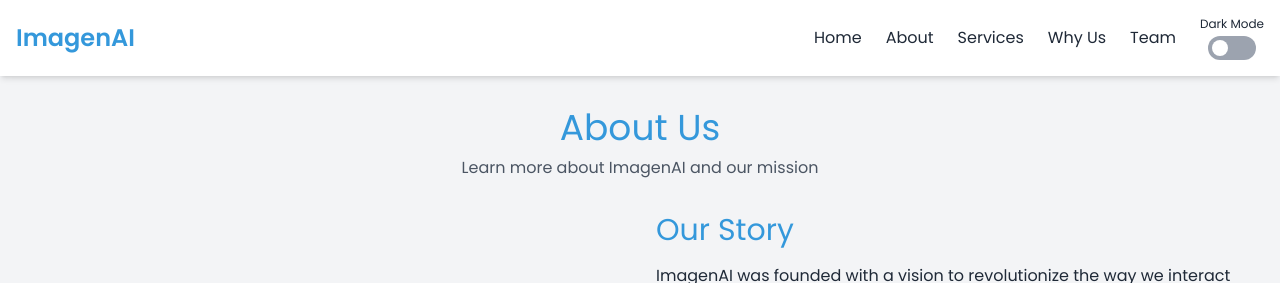
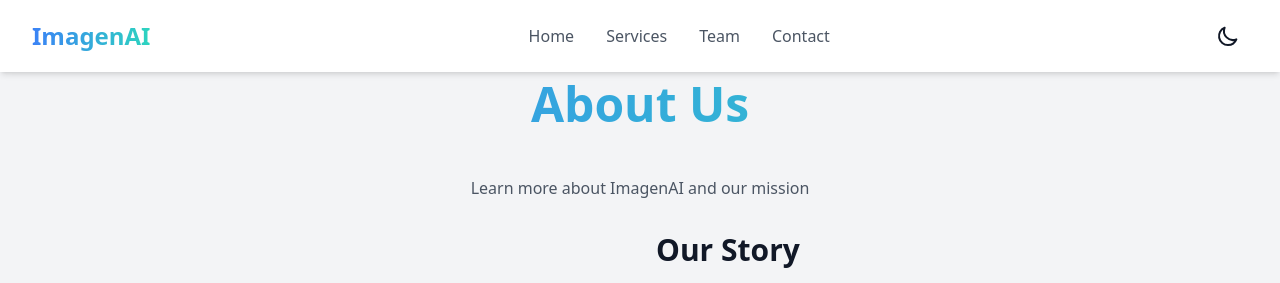
Before and after one commit to Lakshan2023/ImageneAI, a Flask app: page /about in a window 1280 px wide. Shown: the top 283 px of the page. Run offline with Flask 3, Linux system fonts and the light colour scheme; some libraries are stand-ins or nearby versions.

Commit message:
about changes

```diff
--- a/Application/templates/about.html
+++ b/Application/templates/about.html
@@ -1,148 +1,94 @@
 <!DOCTYPE html>
-<html lang="en" class="dark:bg-gray-900">
+<html lang="en" x-data="{ darkMode: false, mobileMenuOpen: false }" :class="{ 'dark': darkMode }">
 <head>
     <meta charset="UTF-8">
     <meta name="viewport" content="width=device-width, initial-scale=1.0">
     <title>About Us - ImagenAI</title>
-    <link href="https://fonts.googleapis.com/css2?family=Poppins:wght@300;400;600&display=swap" rel="stylesheet">
+    <link href="https://fonts.googleapis.com/css2?family=Inter:wght@300;400;600;700&display=swap" rel="stylesheet">
     <script src="https://cdn.tailwindcss.com"></script>
-    <script>
-        tailwind.config = {
-            darkMode: 'class',
-            theme: {
-                extend: {
-                    colors: {
-                        primary: '#3498db',
-                        secondary: '#2ecc71',
-                        accent: '#e74c3c',
-                    },
-                    fontFamily: {
-                        poppins: ['Poppins', 'sans-serif'],
-                    },
-                },
-            },
+    <script src="https://unpkg.com/alpinejs@3.x.x/dist/cdn.min.js" defer></script>
+    <script src="https://cdnjs.cloudflare.com/ajax/libs/gsap/3.11.4/gsap.min.js"></script>
+    <script src="https://cdnjs.cloudflare.com/ajax/libs/gsap/3.11.4/ScrollTrigger.min.js"></script>
+    <style>
+        [x-cloak] {
+            display: none !important;
         }
-    </script>
+    </style>
 </head>
-<body class="font-poppins bg-gray-100 text-gray-800 dark:bg-gray-900 dark:text-gray-200 transition-colors duration-300">
-    <header class="bg-white dark:bg-gray-800 shadow-md sticky top-0 z-50 transition-colors duration-300">
-        <nav class="container mx-auto px-4 py-4">
-            <div class="flex items-center justify-between">
-                <a href="index.html" class="text-2xl font-semibold text-primary">ImagenAI</a>
-                <button id="navbarToggle" class="md:hidden text-gray-800 dark:text-gray-200 focus:outline-none">
-                    <svg class="w-6 h-6" fill="none" stroke="currentColor" viewBox="0 0 24 24" xmlns="http://www.w3.org/2000/svg">
-                        <path stroke-linecap="round" stroke-linejoin="round" stroke-width="2" d="M4 6h16M4 12h16m-7 6h7"></path>
+
+<body class="bg-gray-50 dark:bg-gray-900 text-gray-900 dark:text-gray-100 font-sans antialiased">
+    <header class="fixed w-full z-50 bg-white dark:bg-gray-800 shadow-md transition-colors duration-300" x-data="{ atTop: true }" @scroll.window="atTop = (window.pageYOffset > 50) ? false : true" :class="{ 'bg-opacity-90 backdrop-blur-lg': !atTop }">
+        <div class="container mx-auto px-4 sm:px-6 lg:px-8">
+            <div class="flex justify-between items-center py-4">
+                <a href="#" class="text-2xl font-bold bg-clip-text text-transparent bg-gradient-to-r from-blue-500 to-teal-400">ImagenAI</a>
+                <nav class="hidden md:flex space-x-8">
+                    <a href="#home" class="text-gray-600 dark:text-gray-300 hover:text-blue-500 dark:hover:text-blue-400 transition-colors">Home</a>
+                    <a href="#services" class="text-gray-600 dark:text-gray-300 hover:text-blue-500 dark:hover:text-blue-400 transition-colors">Services</a>
+                    <a href="#team" class="text-gray-600 dark:text-gray-300 hover:text-blue-500 dark:hover:text-blue-400 transition-colors">Team</a>
+                    <a href="#contact" class="text-gray-600 dark:text-gray-300 hover:text-blue-500 dark:hover:text-blue-400 transition-colors">Contact</a>
+                </nav>
+                <div class="flex items-center">
+                    <button @click="darkMode = !darkMode" class="p-2 rounded-full hover:bg-gray-200 dark:hover:bg-gray-700 transition-colors focus:outline-none focus:ring-2 focus:ring-blue-500">
+                        <svg x-show="!darkMode" xmlns="http://www.w3.org/2000/svg" class="h-6 w-6" fill="none" viewBox="0 0 24 24" stroke="currentColor">
+                            <path stroke-linecap="round" stroke-linejoin="round" stroke-width="2" d="M20.354 15.354A9 9 0 018.646 3.646 9.003 9.003 0 0012 21a9.003 9.003 0 008.354-5.646z" />
+                        </svg>
+                        <svg x-show="darkMode" xmlns="http://www.w3.org/2000/svg" class="h-6 w-6" fill="none" viewBox="0 0 24 24" stroke="currentColor">
+                            <path stroke-linecap="round" stroke-linejoin="round" stroke-width="2" d="M12 3v1m0 16v1m9-9h-1M4 12H3m15.364 6.364l-.707-.707M6.343 6.343l-.707-.707m12.728 0l-.707.707M6.343 17.657l-.707.707M16 12a4 4 0 11-8 0 4 4 0 018 0z" />
                         </svg>
                     </button>
-                <div id="navLinks" class="hidden md:flex md:items-center md:space-x-6">
-                    <a href="index.html" class="block py-2 md:inline-block md:py-0 hover:text-primary transition-colors duration-300">Home</a>
-                    <a href="about.html" class="block py-2 md:inline-block md:py-0 hover:text-primary transition-colors duration-300">About</a>
-                    <a href="services.html" class="block py-2 md:inline-block md:py-0 hover:text-primary transition-colors duration-300">Services</a>
-                    <a href="why-us.html" class="block py-2 md:inline-block md:py-0 hover:text-primary transition-colors duration-300">Why Us</a>
-                    <a href="team.html" class="block py-2 md:inline-block md:py-0 hover:text-primary transition-colors duration-300">Team</a>
-                    <div class="flex flex-col items-start md:items-center py-2 md:py-0">
-                        <span id="darkModeLabel" class="mb-1 text-xs">Dark Mode</span>
-                        <div class="relative">
-                            <input type="checkbox" id="darkModeToggle" class="hidden">
-                            <label for="darkModeToggle" class="cursor-pointer block w-10 h-5 md:w-12 md:h-6 bg-gray-400 rounded-full transition-colors duration-300">
-                                <div class="absolute left-1 top-1 w-3 h-3 md:w-4 md:h-4 bg-white rounded-full transition-transform duration-300 transform"></div>
-                            </label>
+                    <button @click="mobileMenuOpen = !mobileMenuOpen" class="ml-4 md:hidden p-2 rounded-md hover:bg-gray-200 dark:hover:bg-gray-700 transition-colors focus:outline-none focus:ring-2 focus:ring-blue-500">
+                        <svg xmlns="http://www.w3.org/2000/svg" class="h-6 w-6" fill="none" viewBox="0 0 24 24" stroke="currentColor">
+                            <path stroke-linecap="round" stroke-linejoin="round" stroke-width="2" d="M4 6h16M4 12h16M4 18h16" />
+                        </svg>
+                    </button>
                 </div>
             </div>
         </div>
+        <div x-show="mobileMenuOpen" x-transition:enter="transition ease-out duration-200" x-transition:enter-start="opacity-0 transform scale-90" x-transition:enter-end="opacity-100 transform scale-100" x-transition:leave="transition ease-in duration-200" x-transition:leave-start="opacity-100 transform scale-100" x-transition:leave-end="opacity-0 transform scale-90" class="md:hidden absolute top-full left-0 w-full bg-white dark:bg-gray-800 shadow-lg py-2" x-cloak>
+            <a href="#home" class="block px-4 py-2 text-gray-600 dark:text-gray-300 hover:bg-gray-200 dark:hover:bg-gray-700">Home</a>
+            <a href="#services" class="block px-4 py-2 text-gray-600 dark:text-gray-300 hover:bg-gray-200 dark:hover:bg-gray-700">Services</a>
+            <a href="#team" class="block px-4 py-2 text-gray-600 dark:text-gray-300 hover:bg-gray-200 dark:hover:bg-gray-700">Team</a>
+            <a href="#contact" class="block px-4 py-2 text-gray-600 dark:text-gray-300 hover:bg-gray-200 dark:hover:bg-gray-700">Contact</a>
         </div>
-        </nav>
     </header>
 
-    <main class="container mx-auto px-4 py-8">
-        <h1 class="text-4xl text-primary text-center mb-2">About Us</h1>
-        <p class="text-center text-gray-600 dark:text-gray-400 mb-8">Learn more about ImagenAI and our mission</p>
-
-        <section class="flex flex-wrap gap-8 items-center mb-8">
-            <div class="flex-1 min-w-[300px]">
-                <img src="https://via.placeholder.com/600x400" alt="About ImageAI Pro" class="w-full h-auto rounded-lg">
+    <main>
+        <section id="about" class="py-20 bg-gray-100 dark:bg-gray-900">
+            <div class="container mx-auto px-4 sm:px-6 lg:px-8">
+                <h1 class="text-4xl md:text-5xl font-bold text-center mb-12 bg-clip-text text-transparent bg-gradient-to-r from-blue-500 to-teal-400">About Us</h1>
+                <p class="text-center text-gray-600 dark:text-gray-300 mb-8">Learn more about ImagenAI and our mission</p>
+                <div class="grid grid-cols-1 md:grid-cols-2 gap-8">
+                    <div class="flex items-center justify-center">
+                        <img src="../static/images/about_us.jpg" alt="About Us" class="w-full h-64 object-cover object-center rounded-lg shadow-lg">
                     </div>
-            <div class="flex-1 min-w-[300px]">
-                <h2 class="text-3xl text-primary mb-4">Our Story</h2>
-                <p class="mb-4">ImagenAI was founded with a vision to revolutionize the way we interact with images using artificial intelligence. Our team of passionate developers and AI enthusiasts came together to create a platform that makes advanced image processing accessible to everyone.</p>
-                <p class="mb-4">We believe in the power of AI to enhance creativity, improve efficiency, and open up new possibilities in various industries. Our mission is to provide cutting-edge image processing tools that are both powerful and user-friendly.</p>
-                <p>With a focus on innovation and user experience, we continually strive to improve our services and stay at the forefront of AI technology. Our team is dedicated to pushing the boundaries of what's possible with image processing and AI, always with the goal of empowering our users to achieve more.</p>
+                    <div class="flex flex-col justify-center">
+                        <h2 class="text-2xl md:text-3xl font-semibold mb-4">Our Story</h2>
+                        <p class="text-gray-600 dark:text-gray-300 mb-4">ImagenAI was founded with a vision to revolutionize the way we interact with images using artificial intelligence. Our team of passionate developers and AI enthusiasts came together to create a platform that makes advanced image processing accessible to everyone.</p>
+                        <p class="text-gray-600 dark:text-gray-300 mb-4">We believe in the power of AI to enhance creativity, improve efficiency, and open up new possibilities in various industries. Our mission is to provide cutting-edge image processing tools that are both powerful and user-friendly.</p>
+                        <p class="text-gray-600 dark:text-gray-300 mb-4">With a focus on innovation and user experience, we continually strive to improve our services and stay at the forefront of AI technology. Our team is dedicated to pushing the boundaries of what's possible with image processing and AI, always with the goal of empowering our users to achieve more.</p>
+                    </div>
+                </div>
             </div>
         </section>
     </main>
 
-    <footer class="bg-primary text-white py-6 mt-8">
-        <div class="container mx-auto px-4 text-center">
-            <p>&copy; 2023 ImagenAI. All rights reserved.</p>
-            <div class="mt-4 space-x-4">
-                <a href="#" class="hover:text-secondary transition-colors duration-300">Facebook</a>
-                <a href="#" class="hover:text-secondary transition-colors duration-300">Twitter</a>
-                <a href="#" class="hover:text-secondary transition-colors duration-300">Instagram</a>
-                <a href="#" class="hover:text-secondary transition-colors duration-300">LinkedIn</a>
+    <footer class="bg-gray-800 text-gray-100 py-8">
+        <div class="container mx-auto px-4 sm:px-6 lg:px-8">
+            <div class="flex flex-col md:flex-row justify-between items-center">
+                <div class="text-center md:text-left">
+                    <h2 class="text-xl font-bold mb-2">ImagenAI</h2>
+                    <p class="text-gray-400">© 2024 ImagenAI. All rights reserved.</p>
+                </div>
+                <div class="mt-4 md:mt-0">
+                    <ul class="flex space-x-4 justify-center md:justify-end">
+                        <li><a href="#home" class="text-gray-400 hover:text-white transition-colors">Home</a></li>
+                        <li><a href="#services" class="text-gray-400 hover:text-white transition-colors">Services</a></li>
+                        <li><a href="#team" class="text-gray-400 hover:text-white transition-colors">Team</a></li>
+                        <li><a href="#contact" class="text-gray-400 hover:text-white transition-colors">Contact</a></li>
+                    </ul>
+                </div>
             </div>
         </div>
     </footer>
-
-    <script>
-        document.addEventListener('DOMContentLoaded', function() {
-            const darkModeToggle = document.getElementById('darkModeToggle');
-            const darkModeLabel = document.getElementById('darkModeLabel');
-            const html = document.documentElement;
-            const navbarToggle = document.getElementById('navbarToggle');
-            const navLinks = document.getElementById('navLinks');
-
-            // Function to update dark mode label
-            function updateDarkModeLabel(isDarkMode) {
-                darkModeLabel.textContent = isDarkMode ? 'Light Mode' : 'Dark Mode';
-            }
-
-            // Dark mode toggle
-            darkModeToggle.addEventListener('change', () => {
-                html.classList.toggle('dark');
-                const isDarkMode = html.classList.contains('dark');
-                darkModeToggle.nextElementSibling.classList.toggle('bg-primary', isDarkMode);
-                darkModeToggle.nextElementSibling.firstElementChild.classList.toggle('translate-x-5', isDarkMode);
-                updateDarkModeLabel(isDarkMode);
-            });
-
-            // Initialize dark mode label
-            updateDarkModeLabel(html.classList.contains('dark'));
-
-            // Navbar toggle
-            navbarToggle.addEventListener('click', function(event) {
-                event.stopPropagation();
-                navLinks.classList.toggle('hidden');
-                navLinks.classList.toggle('flex');
-                navLinks.classList.toggle('flex-col');
-                navLinks.classList.toggle('absolute');
-                navLinks.classList.toggle('top-full');
-                navLinks.classList.toggle('left-0');
-                navLinks.classList.toggle('right-0');
-                navLinks.classList.toggle('bg-white');
-                navLinks.classList.toggle('dark:bg-gray-800');
-                navLinks.classList.toggle('shadow-md');
-                navLinks.classList.toggle('py-4');
-                navLinks.classList.toggle('px-4');
-            });
-
-            // Close menu when clicking outside
-            document.addEventListener('click', function(event) {
-                if (window.innerWidth < 768 && !navLinks.classList.contains('hidden') && !navLinks.contains(event.target) && event.target !== navbarToggle) {
-                    navbarToggle.click();
-                }
-            });
-
-            // Handle window resize
-            window.addEventListener('resize', function() {
-                if (window.innerWidth >= 768) {
-                    navLinks.classList.remove('hidden', 'flex-col', 'absolute', 'top-full', 'left-0', 'right-0', 'bg-white', 'dark:bg-gray-800', 'shadow-md', 'py-4', 'px-4');
-                    navLinks.classList.add('flex');
-                } else {
-                    navLinks.classList.add('hidden');
-                    navLinks.classList.remove('flex');
-                }
-            });
-        });
-    </script>
 </body>
 </html>
```
Also changed, not shown: Application/templates/team.html (line endings or trailing spaces). Lines whose indentation alone changed are shown as unchanged.
